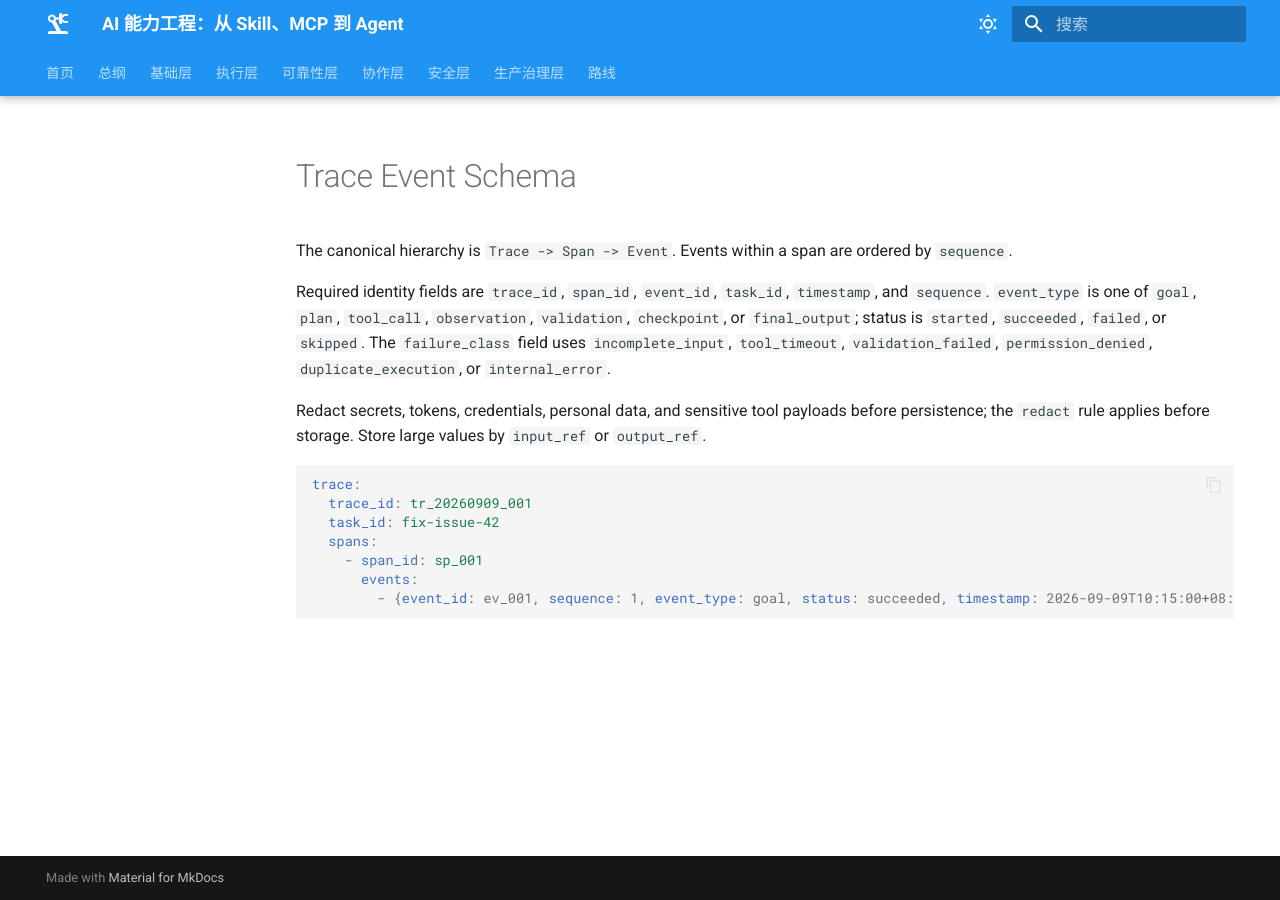
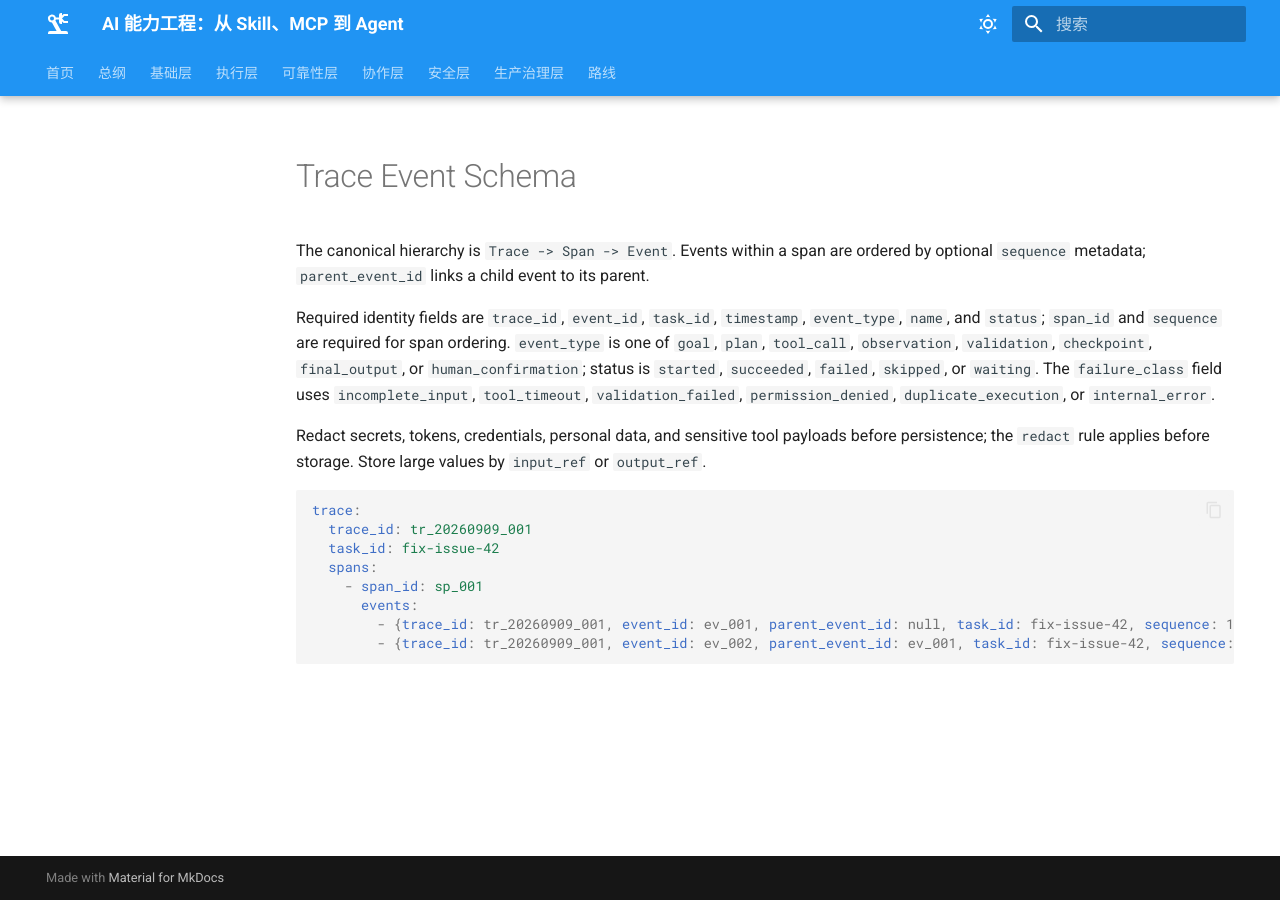
Before and after one commit to MathsionYang/ai-capability-engineering, an MkDocs documentation site: the page built from cn/assets/schemas/trace-event.md, in a window 1280 px wide. Built offline with MkDocs 1.6.1 and Material for MkDocs 9.7.7, drawn with Linux system fonts in a browser that asks for light colours.

Commit message:
docs: define stage 1 execution schemas

````diff
--- a/cn/assets/schemas/checkpoint-state.yaml
+++ b/cn/assets/schemas/checkpoint-state.yaml
@@ -6,7 +6,7 @@ schema:
     task_id: {type: string}
     schema_version: {type: integer}
     created_at: {type: string, format: date-time}
-    status: {type: string, enum: [pending, running, waiting_confirmation, succeeded, failed, cancelled]}
+    status: {type: string, enum: [submitted, working, validating, retrying, input-required, waiting-confirmation, completed, failed, cancelled]}
     cursor:
       type: object
       required: [step_id, step_index, completed_steps]
@@ -30,7 +30,7 @@ example:
   task_id: fix-issue-42
   schema_version: 1
   created_at: 2026-09-09T10:15:00+08:00
-  status: waiting_confirmation
+  status: waiting-confirmation
   cursor: {step_id: apply_patch, step_index: 2, completed_steps: [inspect, propose]}
   resume_policy: {idempotency_key: fix-issue-42:apply_patch:1, replay_mode: deterministic, max_retries: 1}
   state: {goal: repair failing test, input_artifacts: [], output_artifacts: [], side_effects: [], pending_confirmation: true}
--- a/cn/assets/schemas/trace-event.md
+++ b/cn/assets/schemas/trace-event.md
@@ -1,8 +1,8 @@
 # Trace Event Schema
 
-The canonical hierarchy is `Trace -> Span -> Event`. Events within a span are ordered by `sequence`.
+The canonical hierarchy is `Trace -> Span -> Event`. Events within a span are ordered by optional `sequence` metadata; `parent_event_id` links a child event to its parent.
 
-Required identity fields are `trace_id`, `span_id`, `event_id`, `task_id`, `timestamp`, and `sequence`. `event_type` is one of `goal`, `plan`, `tool_call`, `observation`, `validation`, `checkpoint`, or `final_output`; status is `started`, `succeeded`, `failed`, or `skipped`. The `failure_class` field uses `incomplete_input`, `tool_timeout`, `validation_failed`, `permission_denied`, `duplicate_execution`, or `internal_error`.
+Required identity fields are `trace_id`, `event_id`, `task_id`, `timestamp`, `event_type`, `name`, and `status`; `span_id` and `sequence` are required for span ordering. `event_type` is one of `goal`, `plan`, `tool_call`, `observation`, `validation`, `checkpoint`, `final_output`, or `human_confirmation`; status is `started`, `succeeded`, `failed`, `skipped`, or `waiting`. The `failure_class` field uses `incomplete_input`, `tool_timeout`, `validation_failed`, `permission_denied`, `duplicate_execution`, or `internal_error`.
 
 Redact secrets, tokens, credentials, personal data, and sensitive tool payloads before persistence; the `redact` rule applies before storage. Store large values by `input_ref` or `output_ref`.
 
@@ -13,5 +13,6 @@ trace:
   spans:
     - span_id: sp_001
       events:
-        - {event_id: ev_001, sequence: 1, event_type: goal, status: succeeded, timestamp: 2026-09-09T10:15:00+08:00}
+        - {trace_id: tr_20260909_001, event_id: ev_001, parent_event_id: null, task_id: fix-issue-42, sequence: 1, event_type: goal, name: receive_goal, status: succeeded, timestamp: 2026-09-09T10:15:00+08:00}
+        - {trace_id: tr_20260909_001, event_id: ev_002, parent_event_id: ev_001, task_id: fix-issue-42, sequence: 2, event_type: human_confirmation, name: confirm_patch, status: waiting, timestamp: 2026-09-09T10:15:01+08:00}
 ```
````
Also changed, not shown: .superpowers/sdd/2026-09-09-stage1-trusted-execution-loop-plan/task-1-report.md (+13 -0 lines), cn/assets/schemas/eval-case.yaml (+6 -4 lines), 1 other file.
